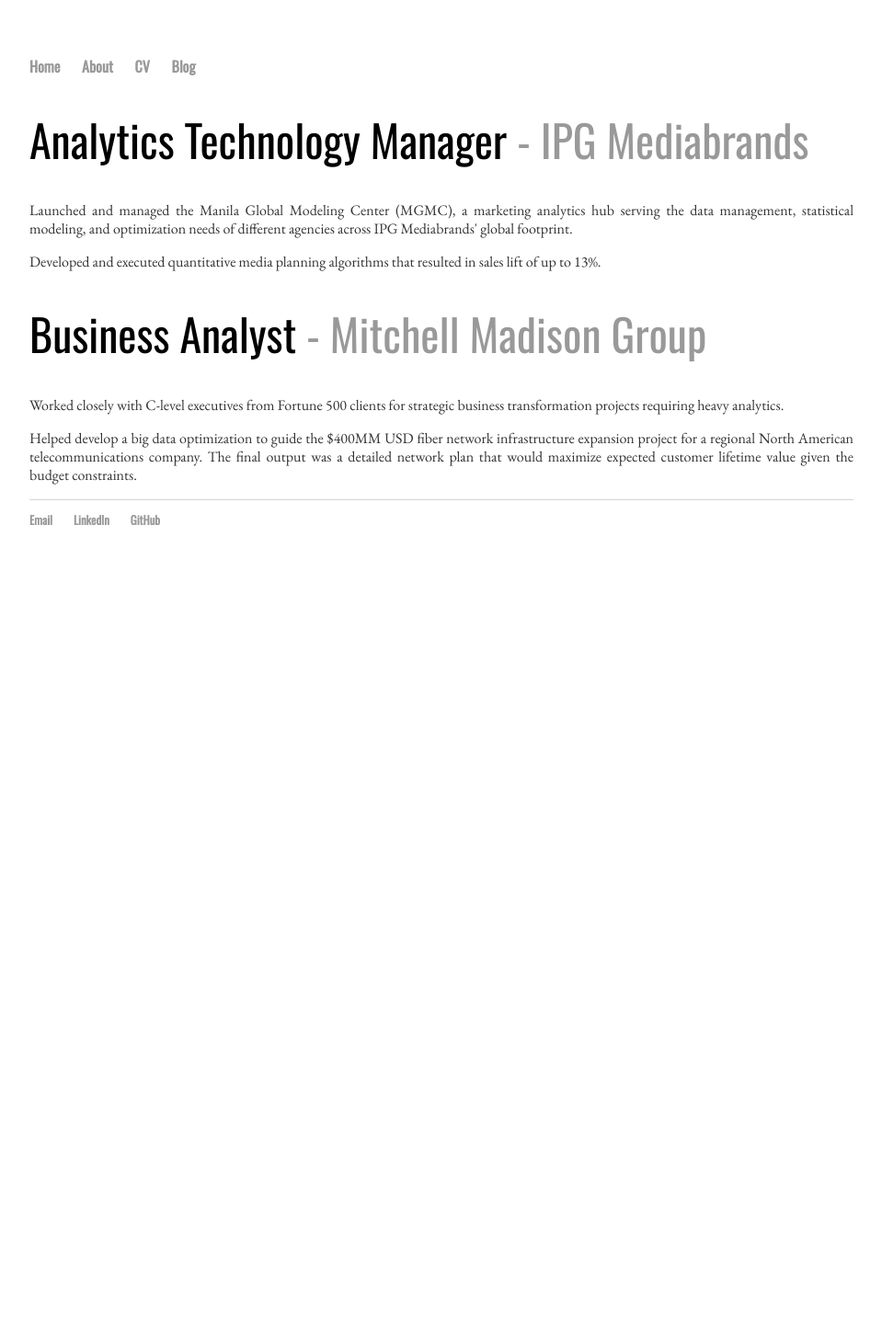
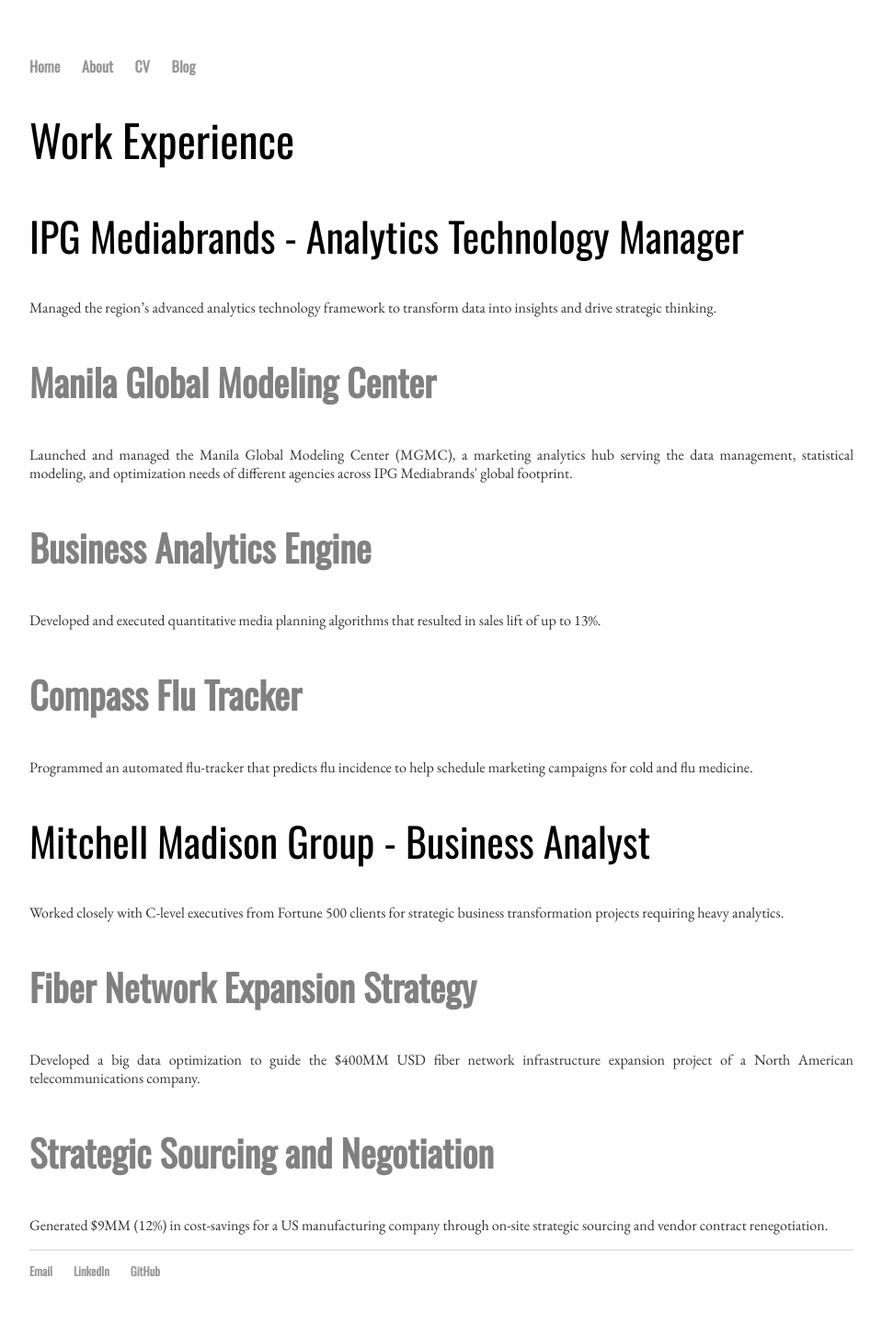
Before and after one commit to victorangeloblancada/victorangeloblancada.github.io-jekyll, a Jekyll site: the page built from cv/index.html, in a window 1280 px wide. Shown: the whole page at 92% size, without its empty margins (160-1119 px from the left). Built offline with Jekyll 4.4.1, drawn with Linux system fonts in a browser that asks for light colours; before the commit the page ends 900 px from its top, so only the background shows below that.

Commit message:
Update CV

```diff
--- a/cv/index.html
+++ b/cv/index.html
@@ -3,11 +3,28 @@
 title: Natural Problem Solver
 ---
 <div class="blurb">
-	<h1>Analytics Technology Manager<span style="color:#999"> - IPG Mediabrands</span></h1>
-	<p>Launched and managed the Manila Global Modeling Center (MGMC), a marketing analytics hub serving the data management, statistical modeling, and optimization needs of different agencies across IPG Mediabrands' global footprint.</p>
-	<p>Developed and executed quantitative media planning algorithms that resulted in sales lift of up to 13%.</p>
+	<h1>Work Experience</h1>
+		<!---
+		<h2>Publicis Communications - <span style="font-weight:normal">Lead Analyst</span></h2>
+			<p>Responsible for strategic data analysis and reporting of the impact of online and offline marketing communications on client business.</p>
+			<h3>Xtra by AXA</h3>
+				<p>Used data analytics to optimize AXA’s award-winning Xtra by AXA chat bot app. Applied natural language processing to analyze user interactions.</p>
+		--->
 
-	<h1>Business Analyst<span style="color:#999"> - Mitchell Madison Group</span></h1>
-	<p>Worked closely with C-level executives from Fortune 500 clients for strategic business transformation projects requiring heavy analytics.</p>
-	<p>Helped develop a big data optimization to guide the $400MM USD fiber network infrastructure expansion project for a regional North American telecommunications company. The final output was a detailed network plan that would maximize expected customer lifetime value given the budget constraints.</p>
+		<h2>IPG Mediabrands - <span style="font-weight:normal">Analytics Technology Manager</span></h2>
+			<p>Managed the region’s advanced analytics technology framework to transform data into insights and drive strategic thinking.</p>
+			<h3>Manila Global Modeling Center</h3>
+				<p>Launched and managed the Manila Global Modeling Center (MGMC), a marketing analytics hub serving the data management, statistical modeling, and optimization needs of different agencies across IPG Mediabrands' global footprint.</p>
+			<h3>Business Analytics Engine</h3>
+				<p>Developed and executed quantitative media planning algorithms that resulted in sales lift of up to 13%.</p>
+			<h3>Compass Flu Tracker</h3>
+				<p>Programmed an automated flu-tracker that predicts flu incidence to help schedule marketing campaigns for cold and flu medicine.</p>
+
+
+		<h2>Mitchell Madison Group - <span style="font-weight:normal">Business Analyst</span></h2>
+			<p>Worked closely with C-level executives from Fortune 500 clients for strategic business transformation projects requiring heavy analytics.</p>
+			<h3>Fiber Network Expansion Strategy</h3>
+				<p>Developed a big data optimization to guide the $400MM USD fiber network infrastructure expansion project of a North American telecommunications company.</p>
+			<h3>Strategic Sourcing and Negotiation</h3>
+				<p>Generated $9MM (12%) in cost-savings for a US manufacturing company through on-site strategic sourcing and vendor contract renegotiation.</p>
 </div><!-- /.blurb -->
```
